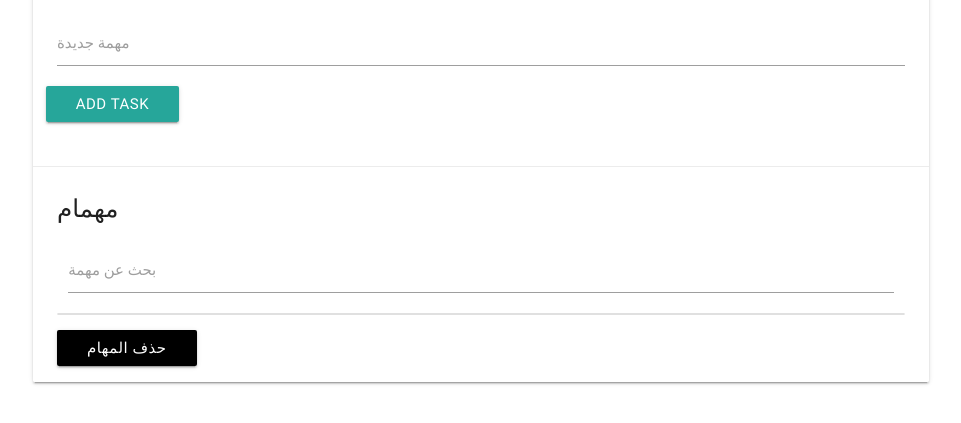
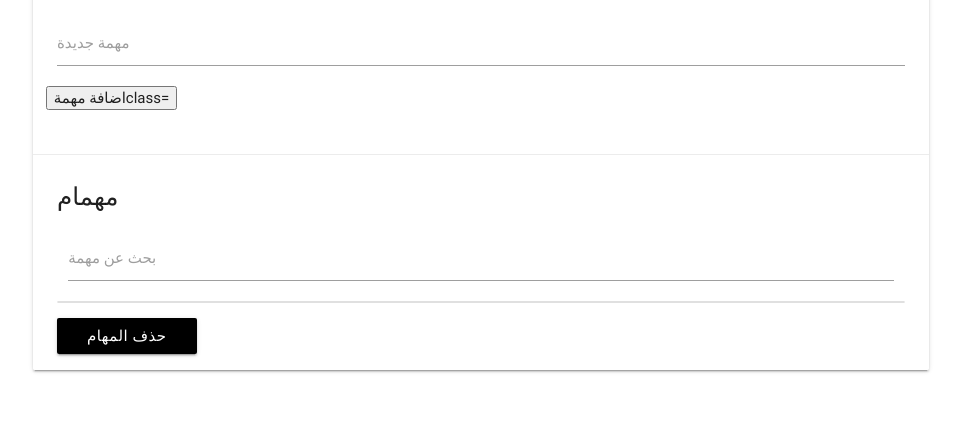
Before and after one commit to naji2018/Javascript-course, a plain HTML site: page index.html in a window 1280 px wide. Shown: the part 67-490 px from the top of the page, without its empty margins (159-1120 px from the left). Drawn offline with nearby package versions, Linux system fonts and the light colour scheme.

Commit message:
new inut name

```diff
--- a/index.html
+++ b/index.html
@@ -29,7 +29,7 @@
                     <input type="text" name="task" id="task" />
                     <label for="task">مهمة جديدة</label>
                   </div>
-                  <input type="submit" value="Add Task" class="btn" />
+                  <input type="submit" value="اضافة مهمةclass="btn" />
                 </form>
               </div>
             </div>
```
